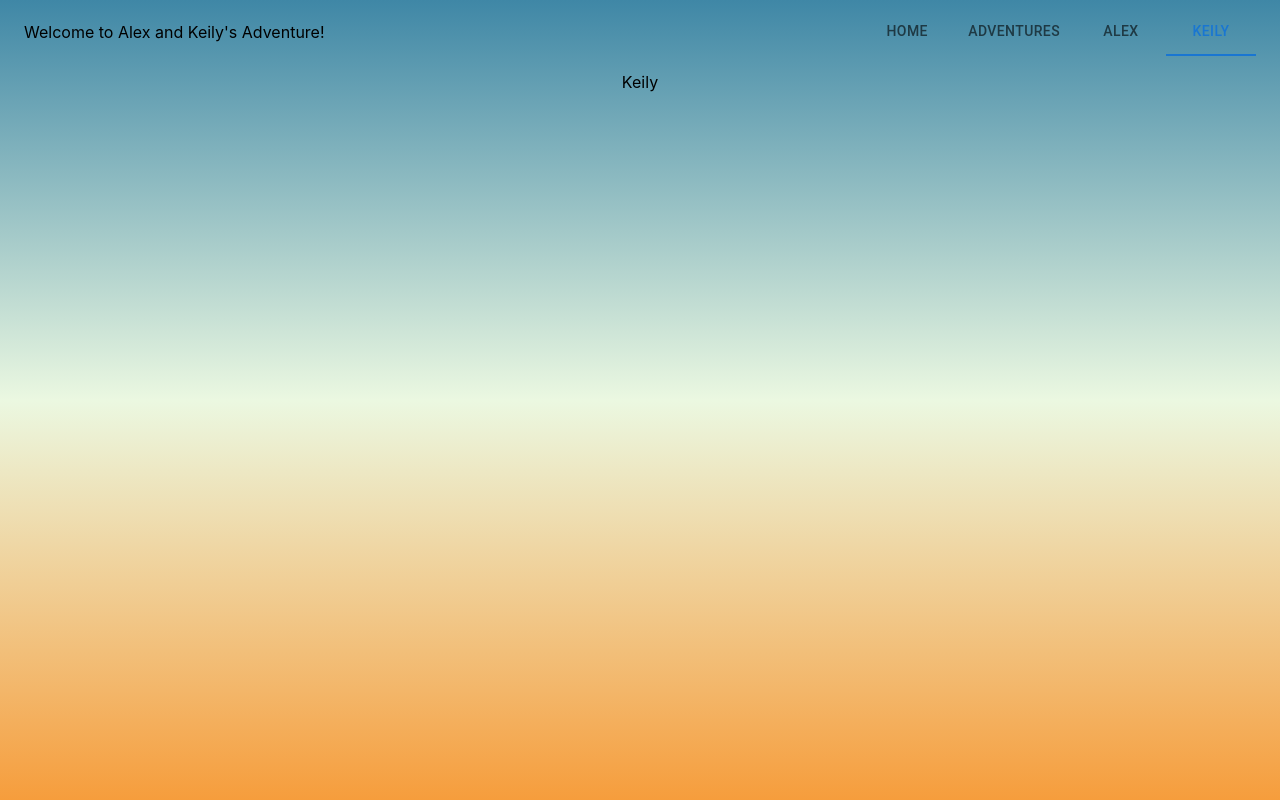
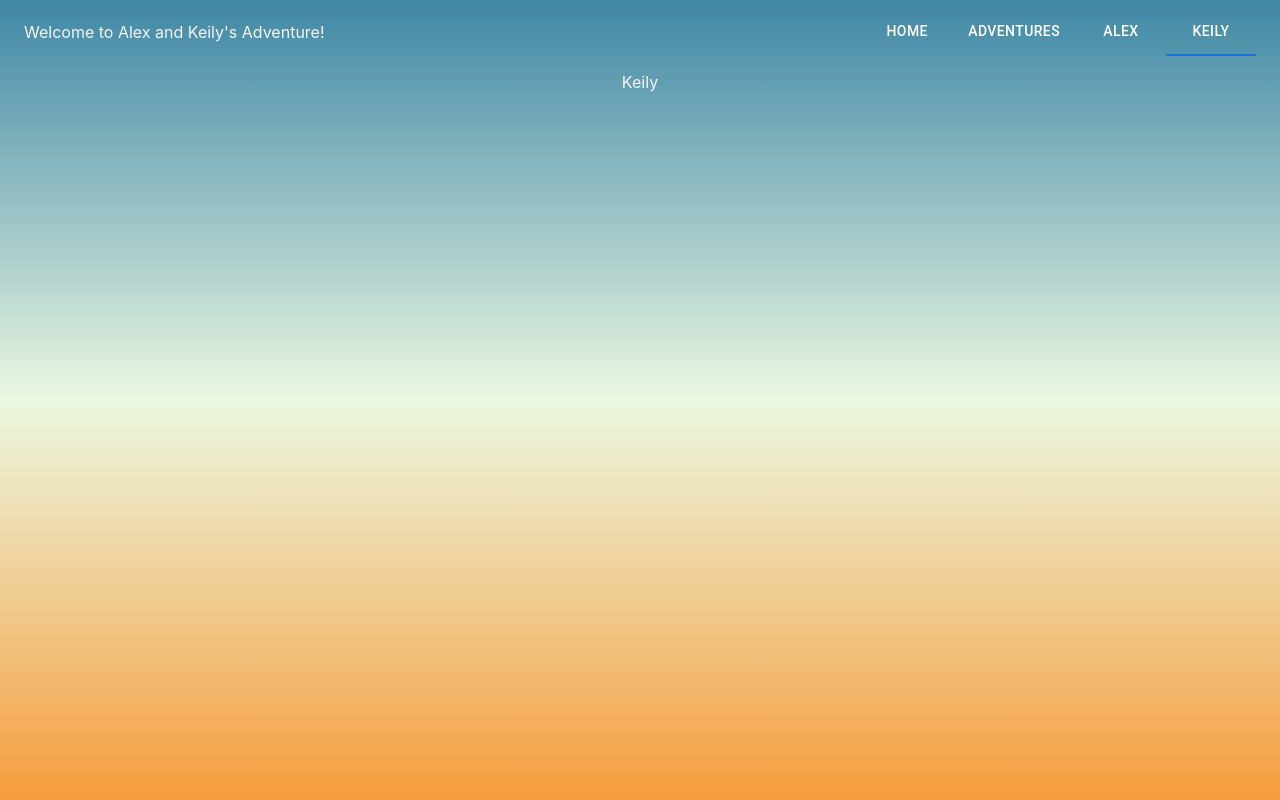
Before and after one commit to halexs/kaelnomads-js, a React (Create React App) app: page /keily in a window 1280 px wide. Built offline with nearby package versions, Linux system fonts and the light colour scheme.

Commit message:
Clean up some CSS.

```diff
--- a/src/App.css
+++ b/src/App.css
@@ -11,6 +11,7 @@
   /*background-color: aliceblue;*/
   /*background: linear-gradient(180deg, #0346cc 0%, rgb(0, 153, 255) 100%);*/
   background:  linear-gradient(180deg, #3f87a6, #ebf8e1, #f69d3c);
+  color: whitesmoke;
   height: 100vh;
 }
 
--- a/src/App.js
+++ b/src/App.js
@@ -7,6 +7,16 @@ import Tab from '@mui/material/Tab';
 import Toolbar from '@mui/material/Toolbar'
 import AppBar from '@mui/material/AppBar';
 import { Routes, Route, Link, BrowserRouter } from "react-router-dom";
+
+// import { makeStyles } from "@mui/core";
+
+// const useStyles = makeStyles(theme => ({
+//   indicator: {
+//     backgroundColor: "green",
+//     height: "10px",
+//     top: "45px"
+//   }
+// }));
 
 function App() {
   let currentSelected: number = 0;
@@ -68,10 +78,10 @@ function App() {
             textColor="primary"
             aria-label="basic tabs example" centered
           >
-            <Tab label="Home" component={Link} to="/" />
-            <Tab label="Adventures" component={Link} to="/travel" />
-            <Tab label="Alex" component={Link} to="/alex" />
-            <Tab label="Keily" component={Link} to="/keily" />
+            <Tab style={{color: "white"}} label="Home" component={Link} to="/" />
+            <Tab style={{color: "white"}} label="Adventures" component={Link} to="/travel" />
+            <Tab style={{color: "white"}} label="Alex" component={Link} to="/alex" />
+            <Tab style={{color: "white"}} label="Keily" component={Link} to="/keily" />
           </Tabs>
           </Toolbar>
         </AppBar>
--- a/src/components/LocationsModal.js
+++ b/src/components/LocationsModal.js
@@ -23,9 +23,14 @@ const style = {
 };
 
 function LocationsModal(props) {
+  // let selected_index = parseInt(props.open);
+  // if (selected_index in props.locations) {
+  let selectedLocation = ""
+  if (props.open in props.locations) {
+    selectedLocation = props.locations[props.open];
+    console.log("current object", selectedLocation);
 
-  // let open = props.open;
-  // let setOpen
+  }
 
   return (
     <Modal
@@ -39,13 +44,12 @@ function LocationsModal(props) {
         timeout: 500,
       }}
     >
-
       <Fade in={props.open !== ""}>
 
         <Box sx={style}>
           <Button onClick={() => {console.log(props.open)}}> check open var </Button>
           <Typography id="transition-modal-title" variant="h6" component="h2">
-            Text in a modal {props.open}
+            Text in a modal index: {props.open}
           </Typography>
           <Typography id="transition-modal-description" sx={{ mt: 2 }}>
             Duis mollis, est non commodo luctus, nisi erat porttitor ligula.
--- a/src/components/TravelMapLegend.js
+++ b/src/components/TravelMapLegend.js
@@ -18,13 +18,15 @@ class TravelMapLegend extends React.Component {
         let legendTitle = document.createElement("h3");
         legendTitle.innerHTML = "Places we've been"
         legendTitle.style.margin = "0";
+        legendTitle.style.color = "black";
         panelDiv.appendChild(legendTitle);
 
         for (let i = 0; i < Object.keys(locations).length; i++) {
           let currentLocation = document.createElement("a");
           currentLocation.onclick = function() {
             map.setView(new L.LatLng(locations[i]["coordinates"][0], locations[i]["coordinates"][1]))
-            setOpen("open" + i);
+            setOpen(i.toString());
+            // setOpen("open" + i);
           };
           let duration = "";
           if (locations[i]["timeUnit"] === "D" && locations[i]["time"] === "1") {
```
